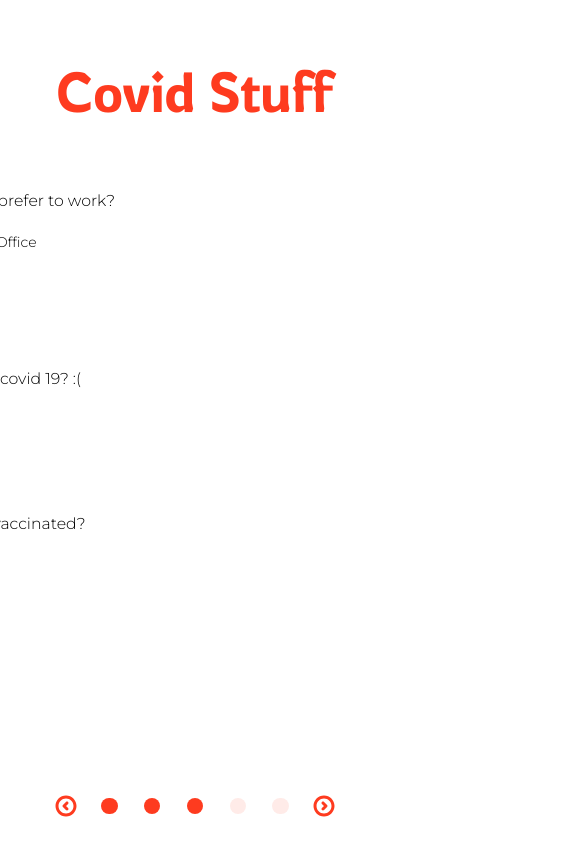
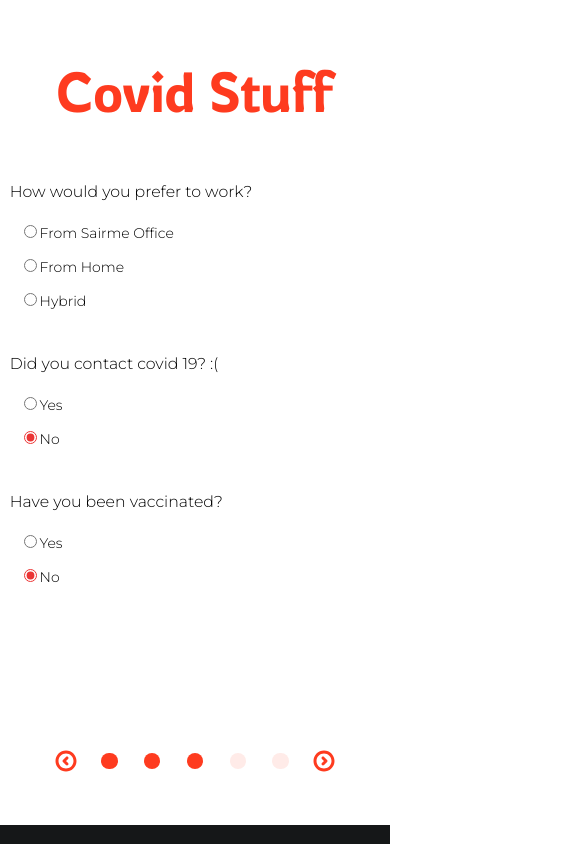
Before and after one commit to gonjila/Rocketeer-questionnaire, a React (Create React App) app: page /covid in a window 390 px wide. Shown: the top 844 px of the page, 577 px wide, since content can reach past the window. Built offline with nearby package versions, Linux system fonts and the light colour scheme.

Commit message:
made responsive main pages

```diff
--- a/src/index.css
+++ b/src/index.css
@@ -63,8 +63,11 @@ body {
   line-height: 1.8125rem;
 }
 
+form {
+  max-width: 95%;
+}
+
 .inputErrorWrapper {
-  /* position: relative; */
   display: flex;
   flex-direction: column;
 }
@@ -97,8 +100,6 @@ input[type="radio"] {
   font-style: italic;
   font-size: 0.6875rem;
   line-height: 0.8125rem;
-  /* position: absolute;
-  bottom: -1.25rem; */
 }
 
 .radiosWrapper {
--- a/src/pages/about-events.jsx
+++ b/src/pages/about-events.jsx
@@ -132,31 +132,31 @@ const Container = styled.div`
 
   .lightSide {
     .title {
-      margin-bottom: 127px;
+      margin-bottom: 128px;
     }
     form {
-      margin-bottom: 85px;
+      margin-bottom: 5.5rem;
 
       div {
-        margin-bottom: 35px;
+        margin-bottom: 2.5rem;
 
         p {
-          width: 645px;
+          width: 40.5rem;
         }
 
         textarea {
           width: 100%;
-          height: 122px;
-          padding: 20px 24px;
+          height: 7.625rem;
+          padding: 1.25rem 1.5rem;
           outline: none;
           resize: none;
 
           font-family: Montserrat;
-          font-size: 13px;
-          line-height: 16px;
+          font-size: 0.875rem;
+          line-height: 1rem;
         }
         #specialArea {
-          height: 90px;
+          height: 5.5rem;
         }
       }
     }
--- a/src/pages/covid-policies.jsx
+++ b/src/pages/covid-policies.jsx
@@ -208,14 +208,14 @@ const Container = styled.div`
 
   .lightSide {
     .title {
-      margin-bottom: 65px;
+      margin-bottom: 4rem;
     }
 
     form {
-      margin-bottom: 140px;
+      margin-bottom: 8.75rem;
 
       div {
-        margin-bottom: 50px;
+        margin-bottom: 3.125rem;
       }
       .inputErrorWrapper {
         p {
@@ -224,7 +224,8 @@ const Container = styled.div`
       }
       .radiosWrapper {
         p {
-          width: 645px;
+          width: 40.5rem;
+          /* max-width: 95%; */
         }
       }
     }
--- a/src/pages/technlogies.jsx
+++ b/src/pages/technlogies.jsx
@@ -66,6 +66,7 @@ function TechnologiesPage() {
               className={errors.experience ? "input invalidInput" : "input"}
               type="number"
               min={0.5}
+              step={0.5}
               placeholder="Experience Duration in Years"
               {...register("experience", {
                 required: "* Experience is required",
@@ -121,11 +122,11 @@ const Container = styled.div`
 
   .lightSide {
     .title {
-      margin-bottom: 120px;
+      margin-bottom: 7.5rem;
     }
 
     form {
-      margin-bottom: 55px;
+      margin-bottom: 3.55rem;
       display: flex;
       flex-direction: column;
 
@@ -133,7 +134,7 @@ const Container = styled.div`
         appearance: none;
         -moz-appearance: none;
         -webkit-appearence: none;
-        background: url("/images/redVector.svg") no-repeat calc(100% - 20px)
+        background: url("/images/redVector.svg") no-repeat calc(100% - 1.25rem)
           center;
       }
 
@@ -142,31 +143,31 @@ const Container = styled.div`
         text-align: end;
 
         .addLanguages {
-          width: 201px;
-          height: 32px;
+          width: 12.5625rem;
+          height: 2rem;
           background-color: var(--redberryRed);
           color: #fff;
           font-family: Montserrat;
-          font-size: 12px;
-          line-height: 15px;
+          font-size: 0.75rem;
+          line-height: 0.9375rem;
         }
       }
     }
 
     .skillsWrapper {
-      height: 300px;
-      margin: 0 0 160px 15px;
+      height: 18.75rem;
+      margin: 0 0 10rem 0;
       overflow-y: auto;
 
       display: flex;
       flex-direction: column;
 
       .choosenSkill {
-        width: 447px;
-        min-height: 48px;
-        padding: 0 16px;
-        border: 1px solid var(--primaryStroke);
-        margin-bottom: 16px;
+        width: 30rem;
+        min-height: 3rem;
+        padding: 0 1rem;
+        border: 0.0625rem solid var(--primaryStroke);
+        margin-bottom: 1rem;
 
         display: flex;
         justify-content: space-between;
@@ -175,12 +176,12 @@ const Container = styled.div`
         div {
           font-family: Montserrat;
           font-style: italic;
-          font-size: 14px;
-          line-height: 17px;
+          font-size: 0.875rem;
+          line-height: 1.0625rem;
         }
         button {
-          width: 20px;
-          height: 20px;
+          width: 1.25rem;
+          height: 1.25rem;
           background-color: transparent;
           border: none;
           cursor: pointer;
```
